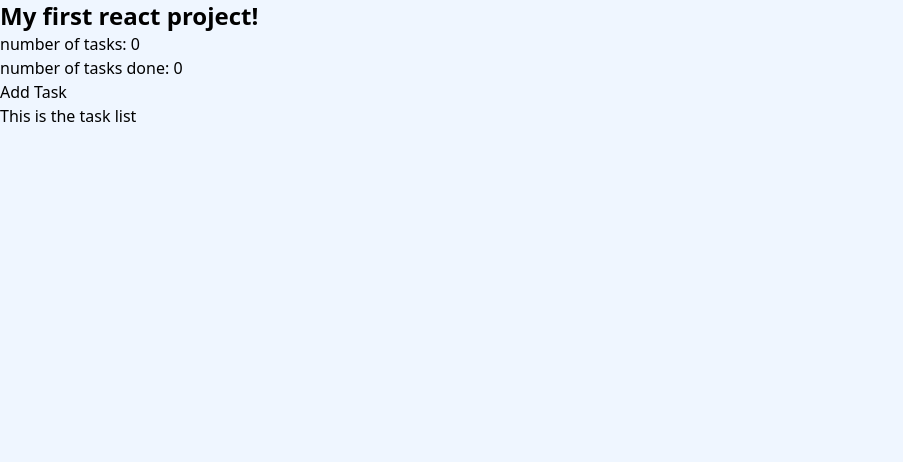
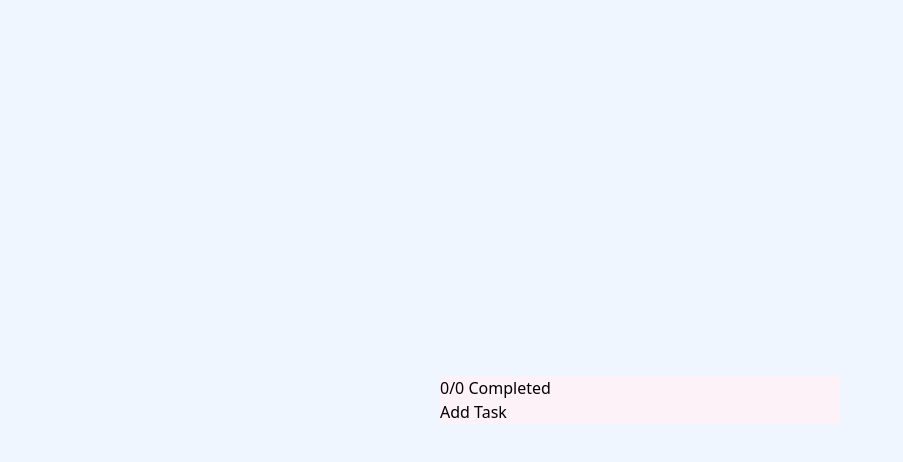
Before and after one commit to gen1chiro/toggle, a React (Vite) app: page / in a window 1280 px wide. Shown: the top 462 px of the page, without its empty margins (0-903 px from the left). Built offline with nearby package versions, Linux system fonts and the light colour scheme.

Commit message:
add initial styling structure

```diff
--- a/index.html
+++ b/index.html
@@ -5,8 +5,8 @@
     <meta name="viewport" content="width=device-width, initial-scale=1.0" />
     <title>Toggle</title>
   </head>
-  <body class="w-screen h-screen bg-blue-50 font-sans box-border">
-    <div id="root"></div>
+  <body class="w-screen h-screen flex justify-center items-center bg-blue-50 font-sans box-border">
+    <div id="root" class="w-[400px] bg-white"></div>
     <script type="module" src="./src/main.jsx"></script>
   </body>
 </html>
--- a/src/App.jsx
+++ b/src/App.jsx
@@ -51,10 +51,8 @@ function App() {
     }
 
     return (
-        <div>
-            <h1 className="text-2xl font-semibold">My first react project!</h1>
-            <h1>number of tasks: {taskCount}</h1>
-            <h1>number of tasks done: {doneTaskCount}</h1>
+        <main className="bg-pink-50">
+            <h1>{doneTaskCount}/{taskCount} Completed</h1>
             <button onClick={handleOpen}>Add Task</button>
             <TaskInput
                     ref={dialogRef}
@@ -67,7 +65,7 @@ function App() {
                     handleDelete={deleteTask}
                     handleToggle={toggleTask}
             />
-        </div>
+        </main>
     )
 }
 
--- a/src/components/Tasklist.jsx
+++ b/src/components/Tasklist.jsx
@@ -17,7 +17,6 @@ const Tasklist = ({tasks, setTasks, handleDelete, handleToggle}) => {
 
     return (
         <>
-            <h1>This is the task list</h1>
             {taskArray}
         </>
     )
```
